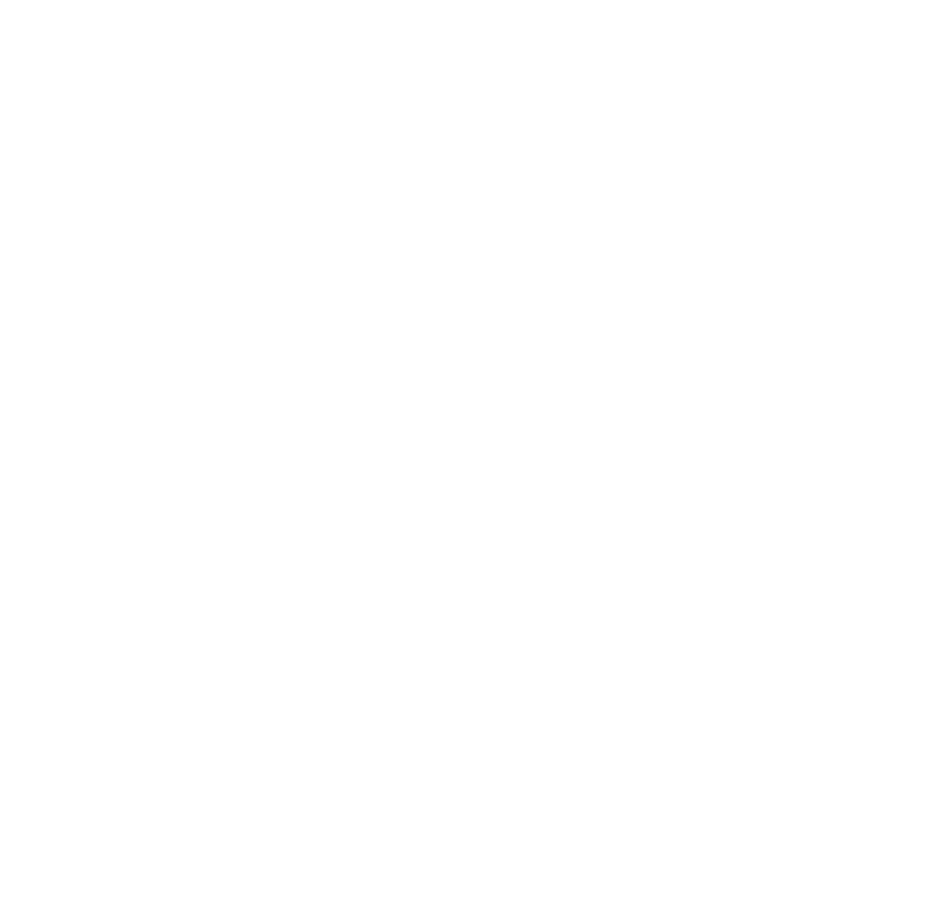
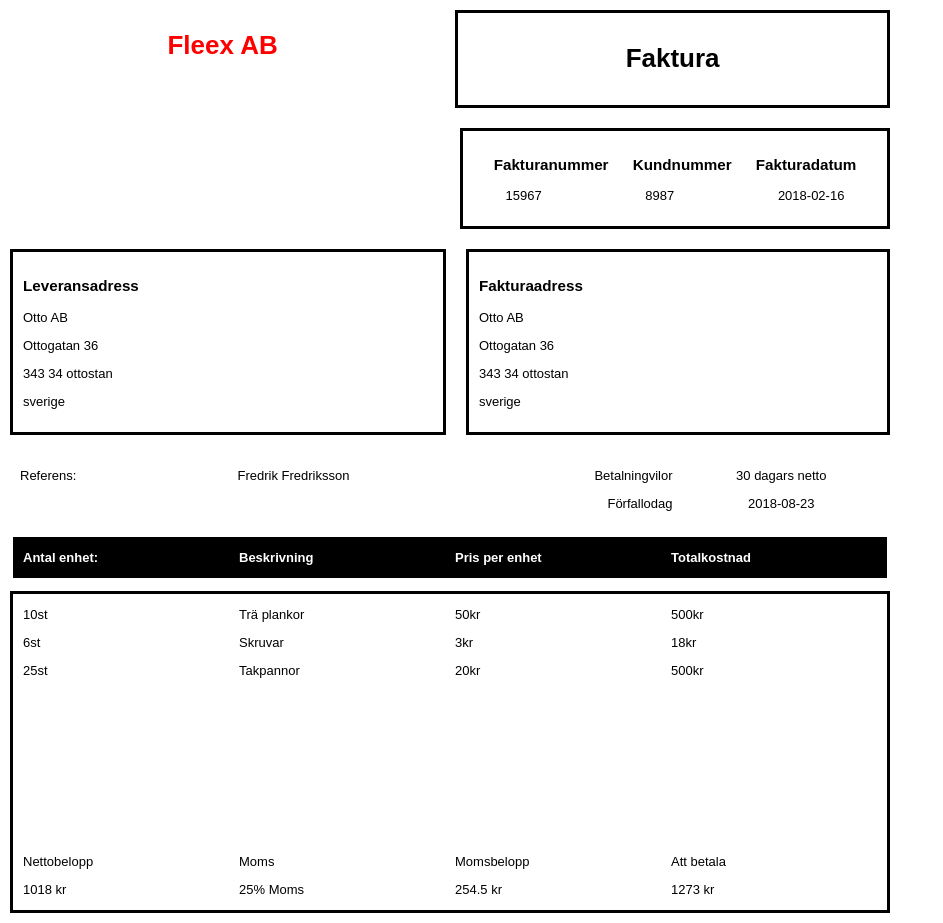
Before and after one commit to Hatrax/Faktura, a plain HTML site: page index.html in a window 1280 px wide. Shown: the whole page, without its empty margins (0-943 px from the left). Before the commit the page ends 800 px from the top, so only its background shows below. Drawn offline with Linux system fonts and the light colour scheme.

Commit message:
Final cut

```diff
--- a/index.html
+++ b/index.html
@@ -5,6 +5,114 @@
     <link href="style.css" rel="stylesheet">
 </head>
 <body>
+    <header>
+       <div class="container" id="head">
+          <h1>Fleex AB</h1>
+       </div>
+       <div class="container" id="head2">
+          <h1>Faktura</h1>
+       </div>
+    </header>
+    <mainheader>
+       <div class="container2" id="underhead">
+         <h3>Fakturanummer Kundnummer Fakturadatum</h3>
+         <p>15967 8987 2018-02-16</p>
+       </div>
 
+    </mainheader>
+    <main>
+        <div class="container3" id="main">
+           <h3>Leveransadress</h3>
+           <p>Otto AB</p>
+           <p>Ottogatan 36</p>
+           <p>343 34 ottostan</p>
+           <p>sverige</p>
+        </div>
+        <div class="container3" id="main2">
+           <h3>Fakturaadress</h3>
+           <p>Otto AB</p>
+           <p>Ottogatan 36</p>
+           <p>343 34 ottostan</p>
+           <p>sverige</p>
+        </div>
+    </main>
+    <main2>
+           <div class="row">
+                <div class="column">
+                    <p>Referens:</p>
+                </div>
+                <div class="column">
+                    <p>Fredrik Fredriksson</p>
+                </div>
+                <div class="column">
+                   <p class="columntext1">Betalningvilor</p>
+                   <p class="columntext1">Förfallodag</p>
+                </div>
+                <div class="column">
+                   <p class="columntext2">30 dagars netto</p>
+                   <p class="columntext2">2018-08-23</p>
+                </div>
+            </div>
+    </main2>
+    <main3>
+            <div class="row2">
+                    <div class="column2">
+                        <p>Antal enhet:</p>
+                    </div>
+                    <div class="column2">
+                        <p>Beskrivning</p>
+                    </div>
+                    <div class="column2">
+                       <p>Pris per enhet</p>
+                    </div>
+                    <div class="column2">
+                       <p>Totalkostnad</p>
+                    </div>
+                </div>
+        </main2>
+    </main3>
+<footer>
+        <div class="row3">
+                <div class="column3">
+                    <p>10st</p>
+                    <p>6st</p>
+                    <p>25st</p>
+                </div>
+                <div class="column3">
+                    <p>Trä plankor</p>
+                    <p>Skruvar</p>
+                    <p>Takpannor</p>
+                </div>
+                <div class="column3">
+                   <p>50kr</p>
+                   <p>3kr</p>
+                   <p>20kr</p>
+                </div>
+                <div class="column3">
+                   <p>500kr</p>
+                   <p>18kr</p>
+                   <p>500kr</p>
+                </div>
+            </div>
+            <div class="row4">
+                    <div class="column4">
+                        <p class="space">Nettobelopp</p>
+                        <p>1018 kr</p>
+
+                    </div>
+                    <div class="column4">
+                        <p class="space">Moms</p>
+                        <p>25% Moms</p>
+                    </div>
+                    <div class="column4">
+                       <p class="space">Momsbelopp</p>
+                       <p>254.5 kr</p>
+                    </div>
+                    <div class="column4">
+                       <p class="space">Att betala</p>
+                       <p>1273 kr</p>
+                    </div>
+                </div>
+</footer>
 </body>
 </html>
--- a/style.css
+++ b/style.css
@@ -0,0 +1,147 @@
+body {
+    margin: 0;
+    height: 100%;
+    font-family: 'arial';
+    max-width: 900px;
+    font-size: 13px;
+}
+body header {
+    display: grid;
+    grid-template-rows: auto;
+    grid-template-columns: repeat(2, auto);
+    grid-template-areas: "head head2";
+
+}
+body mainheader {
+    display: grid;
+    grid-auto-rows: auto;
+    grid-template-columns: repeat(2, 50%);
+    grid-template-areas: "tom underhead";
+}
+body main {
+    display: grid;
+    grid-template-rows: auto;
+    grid-template-columns: repeat(2, auto);
+    grid-template-areas: "main main2";
+}
+#head {
+    grid-area: head;
+    color: red;
+    text-align: center;
+}
+#head2 {
+    grid-area: head2;
+    text-align: center;
+    margin:10px;
+    border-style: solid;
+    }
+#underhead {
+    grid-area: underhead;
+    text-align: center;
+    border-style: solid;
+    padding: 10px;
+    margin: 10px;
+}
+#underhead h3 {
+    word-spacing: 20px;
+}
+#underhead p {
+    word-spacing: 100px;
+}
+
+#main {
+    grid-area: main;
+    align-self: start;
+    padding: 10px;
+    margin: 10px;
+    border-style: solid;
+}
+#main2 {
+    grid-area: main2;
+    align-self: start;
+    padding: 10px;
+    margin: 10px;
+    border-style: solid;
+}
+
+.container {
+    padding: 1em;
+}
+
+.container2 {
+    padding: 1em;
+    margin: 2px;
+}
+.row {
+    margin: 10px;
+    padding-left: 10px;
+
+}
+.column {
+    float: left;
+    width: 25%;
+}
+.columntext1 {
+    text-align: right;
+}
+.columntext2 {
+    text-align: center;
+}
+.row:after {
+    content: "";
+    display: table;
+    clear: both;
+}
+.row2 {
+    border-style: solid;
+    margin: 10px;
+    padding-left: 10px;
+    background-color: black;
+    color: white;
+    font-weight: bold;
+}
+.column2 {
+    float: left;
+    width: 25%;
+}
+.row2:after {
+    content: "";
+    display: table;
+    clear: both;
+}
+.row3 {
+    border-style: solid;
+    margin: 10px;
+    margin-bottom: 0px;
+    border-bottom: none;
+    padding-left: 10px;
+}
+.column3 {
+    float: left;
+    width: 25%;
+}
+.row3:after {
+    content: "";
+    display: table;
+    clear: both;
+}
+.row4 {
+    border-style: solid;
+    border-top: none;
+    margin: 10px;
+    margin-top: 0;
+    padding-left: 10px;
+
+}
+.column4 {
+    float: left;
+    width: 25%;
+}
+.row4:after {
+    content: "";
+    display: table;
+    clear: both;
+}
+.space {
+   padding-top: 150px;
+}
```
